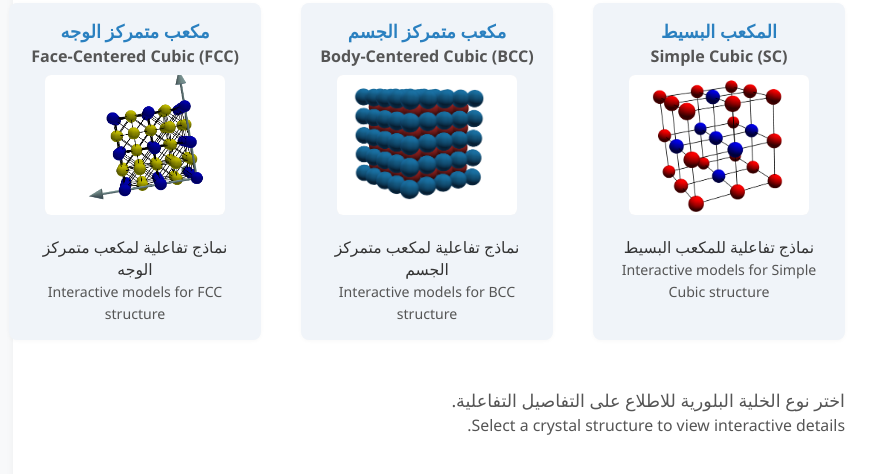
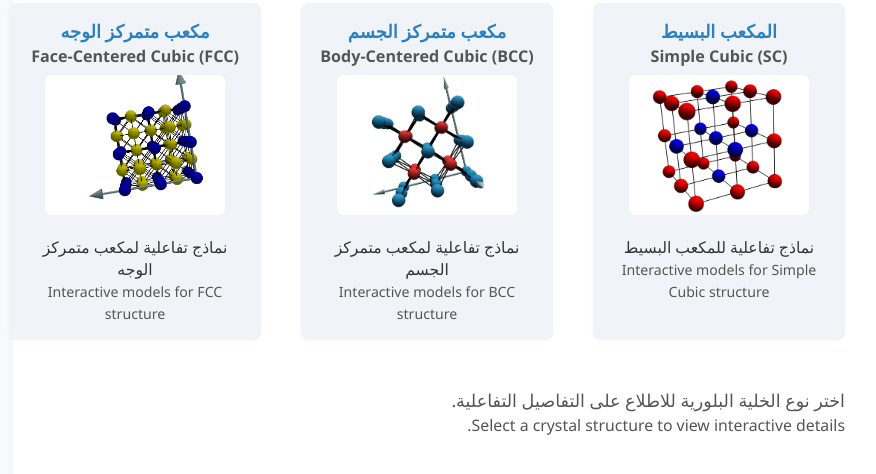
Before and after one commit to X-animation/Solids, a plain HTML site: page index.html in a window 1280 px wide. Shown: the part 160-634 px from the top of the page, without its empty margins (195-1071 px from the left). Drawn offline with Linux system fonts and the light colour scheme.

Commit message:
update the images

```diff
--- a/index.html
+++ b/index.html
@@ -99,7 +99,7 @@
       <div class="mesh-item">
         <a class="mesh-link-card" href="bcc.html">
           <div class="mesh-link" style="pointer-events:none;">مكعب متمركز الجسم<br><span class="en">Body-Centered Cubic (BCC)</span></div>
-          <img class="mesh-img" src="images/BCCImages/Lattice.png" alt="BCC">
+          <img class="mesh-img" src="images/BCCImages/CoordNum.png" alt="BCC">
           <div class="mesh-desc">نماذج تفاعلية لمكعب متمركز الجسم<br><span class="en">Interactive models for BCC structure</span></div>
         </a>
       </div>
```
